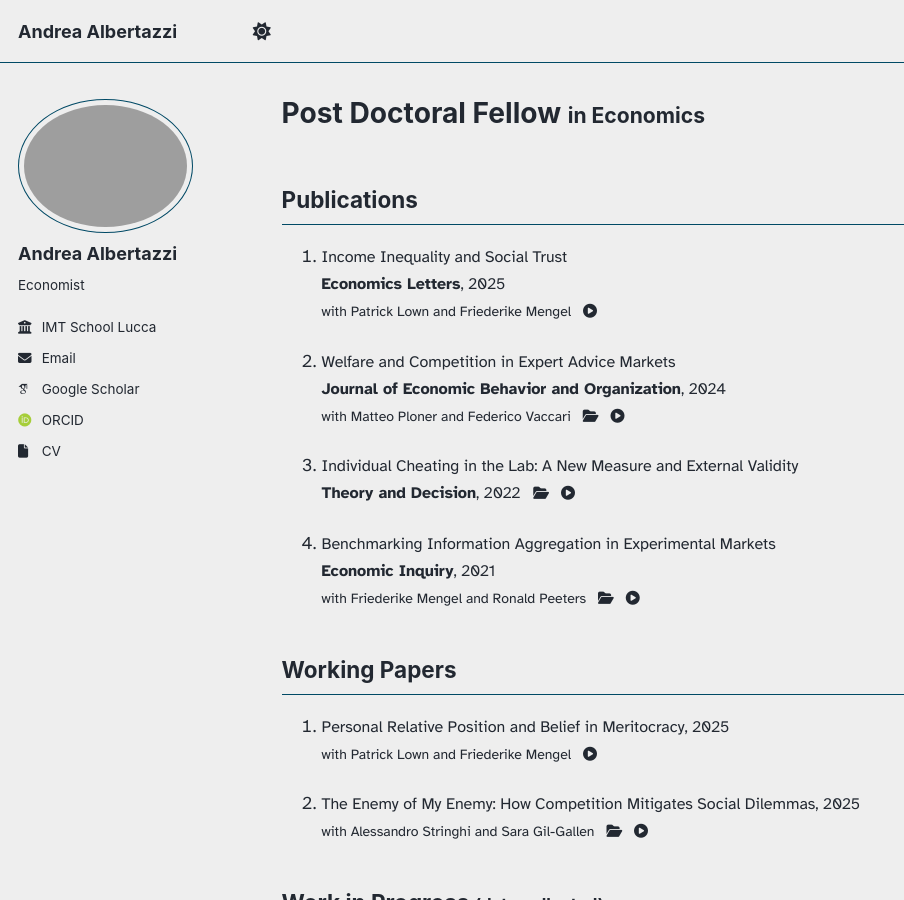
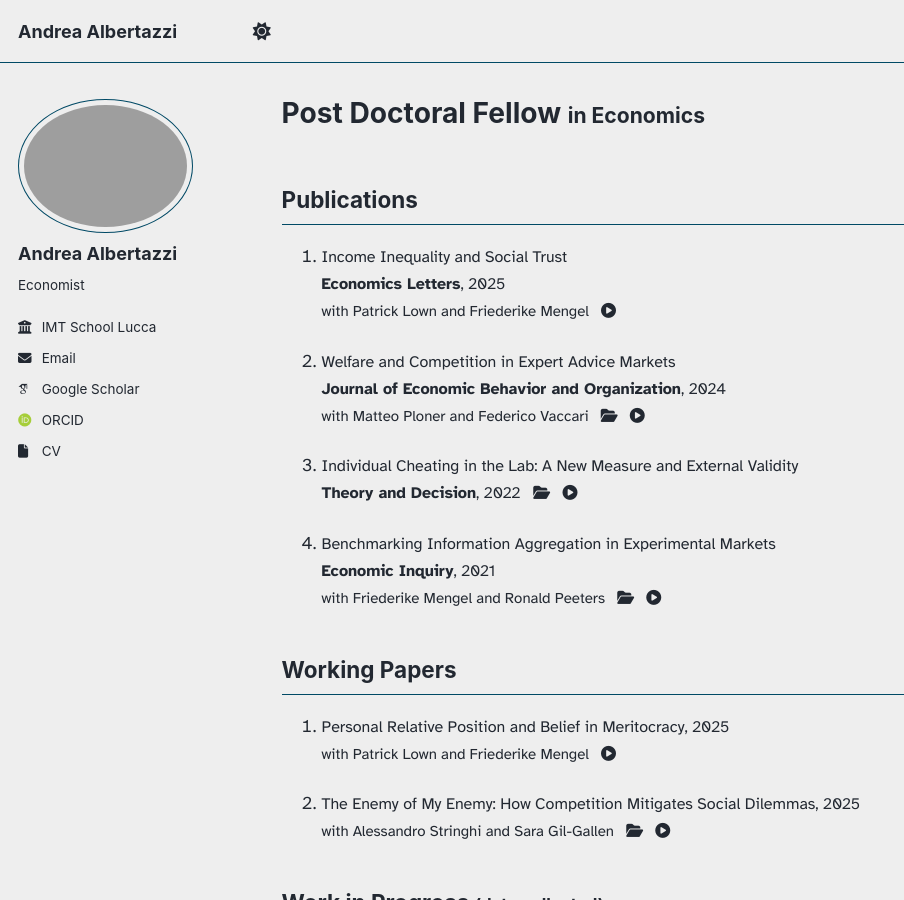
Before and after one commit to tazze87/tazze87.github.io, a Jekyll site: the page built from _pages/about.md, in a window 1280 px wide and 900 px high. Shown: the whole window, without its empty margins (0-904 px from the left). Built offline with Jekyll 4.4.1, drawn with Linux system fonts in a browser that asks for light colours; some web fonts are replaced; a script that is not in the unit is left out.

Commit message:
Update about.md

```diff
--- a/_pages/about.md
+++ b/_pages/about.md
@@ -12,7 +12,7 @@ author_profile: true
      Income Inequality and Social Trust
    </a><br>
     <span style="font-size:16px;">**Economics Letters**, 2025</span><br>
-    <span style="font-size:14px;">
+    <span style="font-size:15px;">
     with <a href="http://www.patricklown.com" target="_blank" rel="noopener noreferrer">Patrick Lown</a>
    and <a href="https://sites.google.com/site/friederikemengel/home?authuser=0" target="_blank" rel="noopener noreferrer">Friederike Mengel</a>
    <a class="icon-link" href="/video.html?src=/files/Inequality_Social_Trust.mp4&title=Income%20Inequality%20and%20Social%20Trust" target="_blank" rel="noopener noreferrer">
@@ -25,7 +25,7 @@ author_profile: true
      Welfare and Competition in Expert Advice Markets
    </a><br>
     <span style="font-size:16px;">**Journal of Economic Behavior and Organization**, 2024</span><br>
-    <span style="font-size:14px;">
+    <span style="font-size:15px;">
       with <a href="https://matteoploner.eco.unitn.it" target="_blank" rel="noopener noreferrer">Matteo Ploner</a>
       and <a href="https://www.fvaccari.com" target="_blank" rel="noopener noreferrer">Federico Vaccari</a>
       <a class="icon-link" href="https://github.com/tazze87/tazze87.github.io/tree/master/files/dataAPV_welfare" target="_blank" rel="noopener noreferrer">
@@ -41,7 +41,7 @@ author_profile: true
      Individual Cheating in the Lab: A New Measure and External Validity
    </a><br>
     <span style="font-size:16px;">**Theory and Decision**, 2022</span>
-    <span style="font-size:14px;">
+    <span style="font-size:15px;">
     <a class="icon-link" href="https://github.com/tazze87/tazze87.github.io/tree/master/files/dataAA_cheating" target="_blank" rel="noopener noreferrer">
         <i class="fas fa-folder-open" aria-hidden="true"></i>
       </a>
@@ -54,7 +54,7 @@ author_profile: true
      Benchmarking Information Aggregation in Experimental Markets
    </a><br>
     <span style="font-size:16px;">**Economic Inquiry**, 2021</span><br>
-    <span style="font-size:14px;">
+    <span style="font-size:15px;">
     with <a href="https://sites.google.com/site/friederikemengel/home?authuser=0" target="_blank" rel="noopener noreferrer">Friederike Mengel</a>
     and <a href="https://sites.google.com/site/ronaldpeeters74" target="_blank" rel="noopener noreferrer">Ronald Peeters</a>
     <a class="icon-link" href="https://github.com/tazze87/tazze87.github.io/tree/master/files/dataAMP_infoagg" target="_blank" rel="noopener noreferrer">
@@ -68,7 +68,7 @@ author_profile: true
 
 ## Working Papers
 1. <a href="https://papers.ssrn.com/sol3/papers.cfm?abstract_id=3789067" target="_blank" rel="noopener noreferrer" style="font-size:16px;">Personal Relative Position and Belief in Meritocracy, 2025</a><br>
-    <span style="font-size:14px;">
+    <span style="font-size:15px;">
     with <a href="http://www.patricklown.com" target="_blank" rel="noopener noreferrer">Patrick Lown</a>
    and <a href="https://sites.google.com/site/friederikemengel/home?authuser=0" target="_blank" rel="noopener noreferrer">Friederike Mengel</a>
    <a class="icon-link" href="/video.html?src=/files/The_Meritocracy_Puzzle.mp4&title=Personal%20Relative%20Position%20and%20Belief%20in%20Meritocracy" target="_blank" rel="noopener noreferrer">
@@ -80,7 +80,7 @@ author_profile: true
 2. <a href="/files/The_enemy_of_my_enemy.pdf" target="_blank" rel="noopener noreferrer" style="font-size:16px;">
      The Enemy of My Enemy: How Competition Mitigates Social Dilemmas, 2025
    </a><br>
-    <span style="font-size:14px;">
+    <span style="font-size:15px;">
     with <a href="https://sites.google.com/view/alessandrostringhi" target="_blank" rel="noopener noreferrer">Alessandro Stringhi</a>
     and <a href="https://scholar.google.com/citations?user=Rmg1qDgAAAAJ&hl=es" target="_blank" rel="noopener noreferrer">Sara Gil-Gallen</a>
          <a class="icon-link" href="https://github.com/tazze87/tazze87.github.io/tree/master/files/dataSGA_enemy" target="_blank" rel="noopener noreferrer">
@@ -94,19 +94,19 @@ author_profile: true
 
 ## Work in Progress <small>(data collected)</small>
 1. <a style="font-size:16px;">Taming the Tap: A Field Experiment on Water Conservation</a><br>
-    <span style="font-size:14px;">
+    <span style="font-size:15px;">
     with <a href="https://sites.google.com/site/enniobilancini/home" target="_blank" rel="noopener noreferrer">Ennio Bilancini</a>
     and <a href="https://sites.google.com/view/elisabettaleni/home" target="_blank" rel="noopener noreferrer">Elisabetta Leni</a>
     </span>
 
 2. <a style="font-size:16px;">Fooling Yourself: How Narratives Shape Beliefs</a><br>
-    <span style="font-size:14px;">
+    <span style="font-size:15px;">
     with <a href="https://www.paolopin.com" target="_blank" rel="noopener noreferrer">Paolo Pin</a>,
     <a href="https://sites.google.com/view/marcostimolo/home" target="_blank" rel="noopener noreferrer">Marco Stimolo</a>,
     and <a href="https://sites.google.com/view/alessandrostringhi" target="_blank" rel="noopener noreferrer">Alessandro Stringhi</a>
     </span>
 
 3. <a style="font-size:16px;">Cheating and Competition</a><br>
-    <span style="font-size:14px;">
+    <span style="font-size:15px;">
     with <a href="https://scholar.google.com/citations?hl=en&user=esqNgnEAAAAJ" target="_blank" rel="noopener noreferrer">Elke Weidenholzer</a>
     </span>
```
